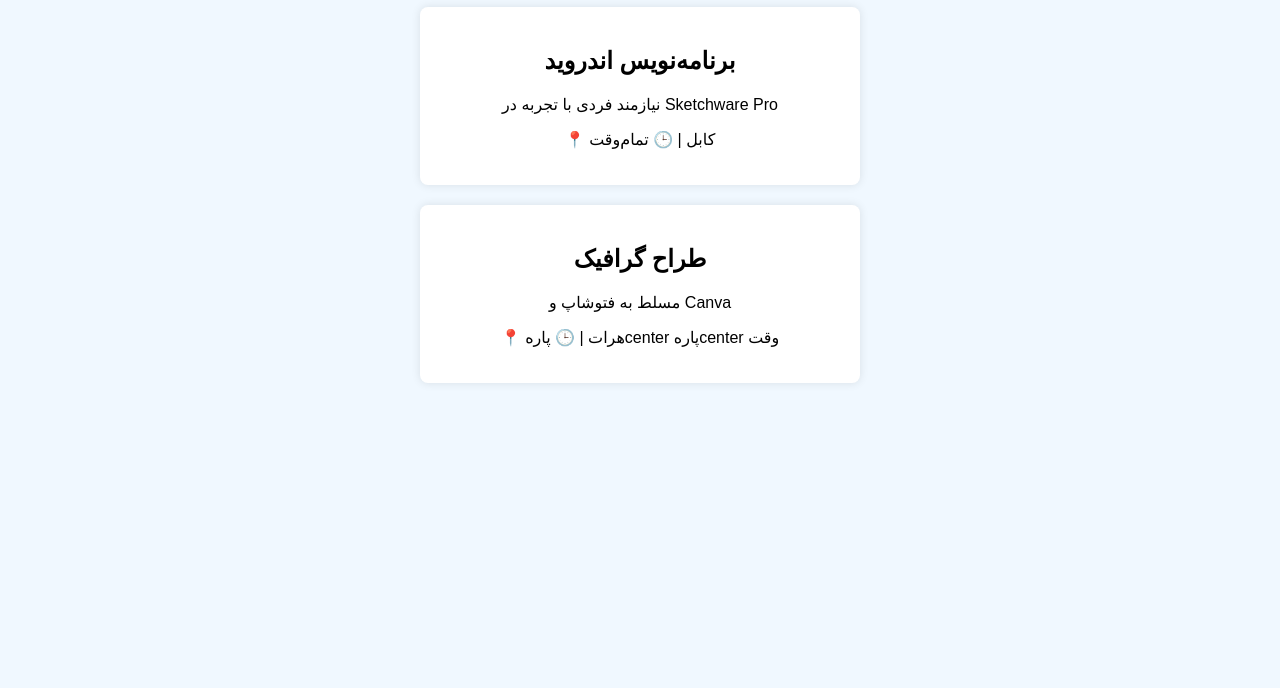
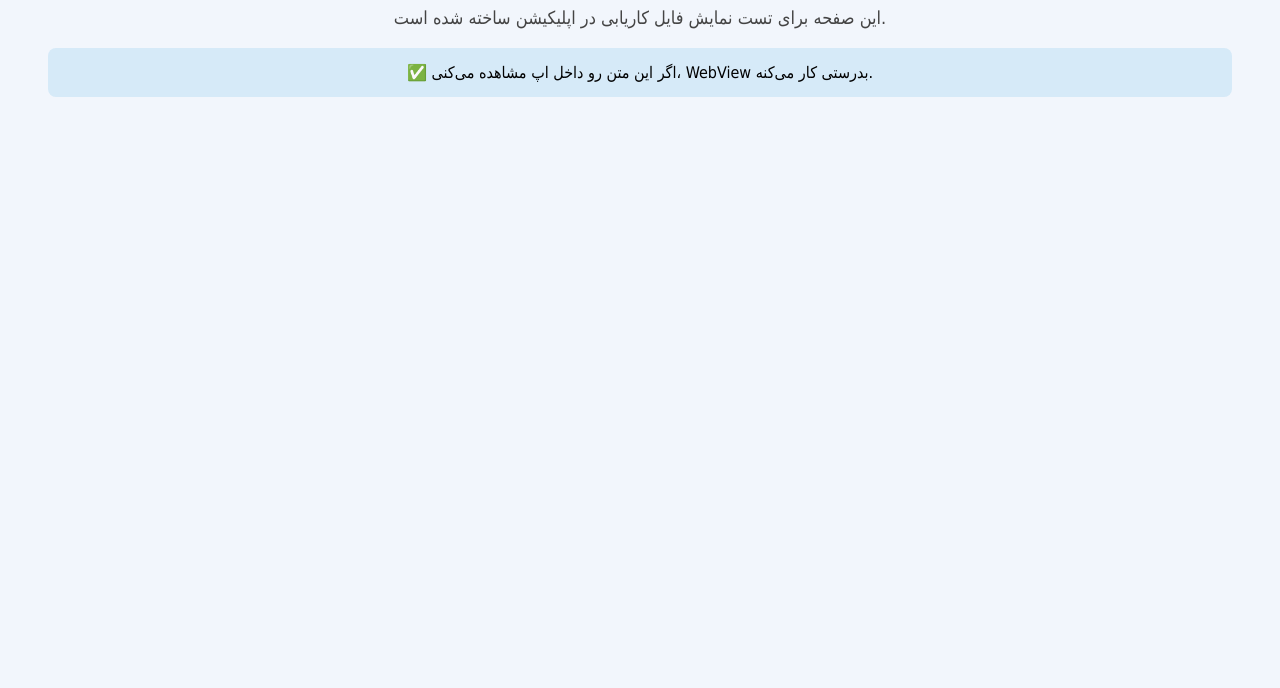
Before and after one commit to MFSARWARI/Karyaby, a plain HTML site: page MFSarwari.html in a window 1280 px wide. Shown: the part 112-800 px from the top of the page. Drawn offline with Linux system fonts and the light colour scheme.

Commit message:
به روز رسانی MFSarwari.html

```diff
--- a/MFSarwari.html
+++ b/MFSarwari.html
@@ -2,41 +2,35 @@
 <html lang="fa">
 <head>
   <meta charset="UTF-8">
-  <title>صفحه کاریابی</title>
+  <title>تست کاریابی</title>
   <style>
     body {
-      font-family: sans-serif;
-      background-color: #f0f8ff;
+      background-color: #f2f6fc;
+      font-family: "Tahoma", sans-serif;
       text-align: center;
-      padding: 30px;
+      padding: 40px;
     }
     h1 {
-      color: #2c3e50;
+      color: #2e86c1;
+      font-size: 28px;
     }
-    .job-box {
-      background: #ffffff;
+    p {
+      font-size: 18px;
+      color: #444;
+    }
+    .highlight {
+      background-color: #d6eaf8;
+      padding: 15px;
       border-radius: 8px;
-      box-shadow: 0 0 10px rgba(0,0,0,0.1);
-      padding: 20px;
-      margin: 20px auto;
-      max-width: 400px;
-    }
-    .job-box:hover {
-      box-shadow: 0 0 15px rgba(0,0,0,0.2);
+      margin-top: 20px;
     }
   </style>
 </head>
 <body>
-  <h1>فرصت‌. 💔 های کاری جدید</h1>
-  <div class="job-box">
-    <h2>برنامه‌نویس اندروید</h2>
-    <p>نیازمند فردی با تجربه در Sketchware Pro</p>
-    <p>📍 کابل | 🕒 تمام‌وقت</p>
-  </div>
-  <div class="job-box">
-    <h2>طراح گرافیک</h2>
-    <p>مسلط به فتوشاپ و Canva</p>
-    <p>📍 هرات | 🕒 پاره‌center پاره‌center وقت</p>
+  <h1>📢 تست نمایش فایل HTML</h1>
+  <p>این صفحه برای تست نمایش فایل کاریابی در اپلیکیشن ساخته شده است.</p>
+  <div class="highlight">
+    ✅ اگر این متن رو داخل اپ مشاهده می‌کنی، WebView بدرستی کار می‌کنه.
   </div>
 </body>
 </html>
```
